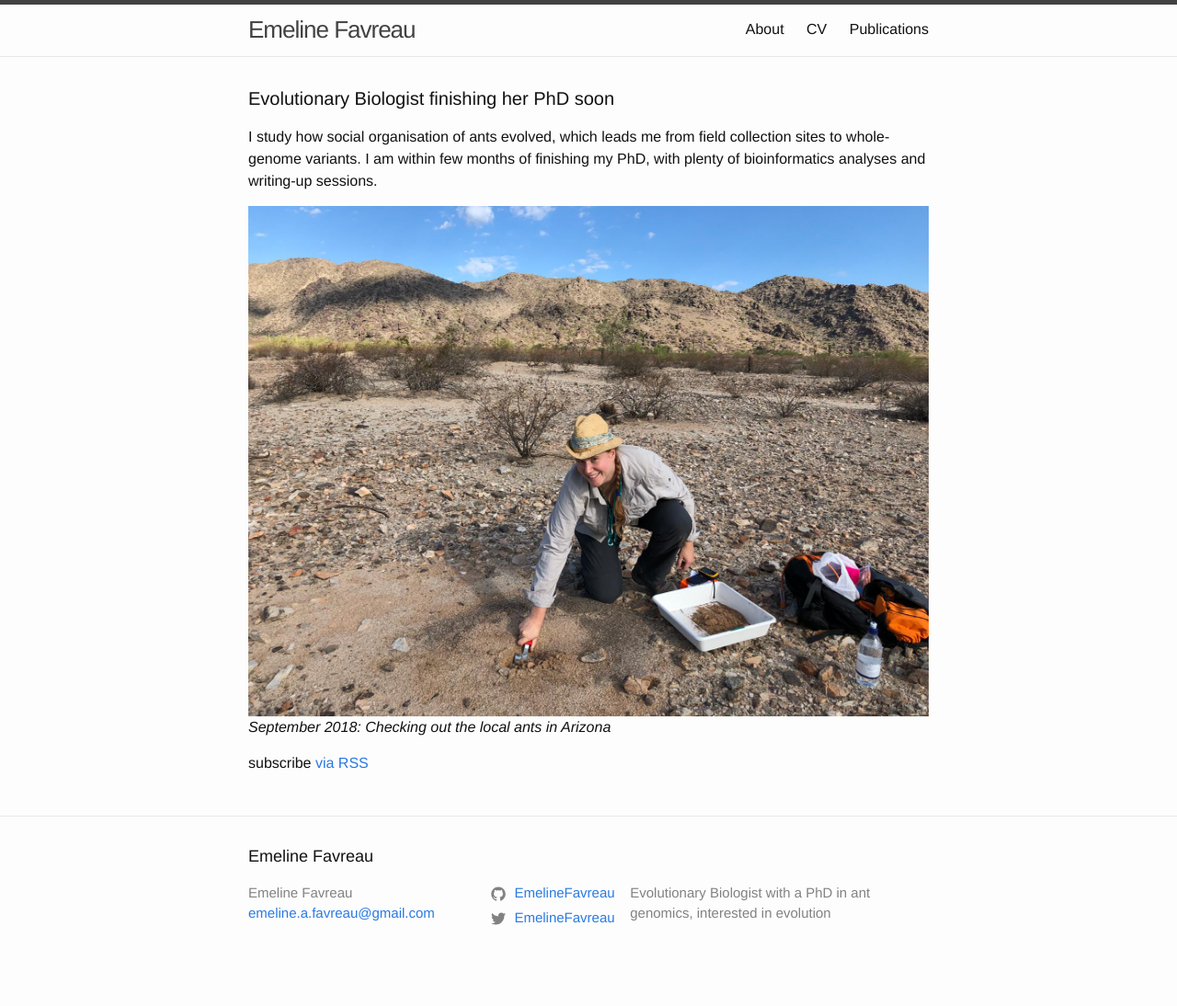
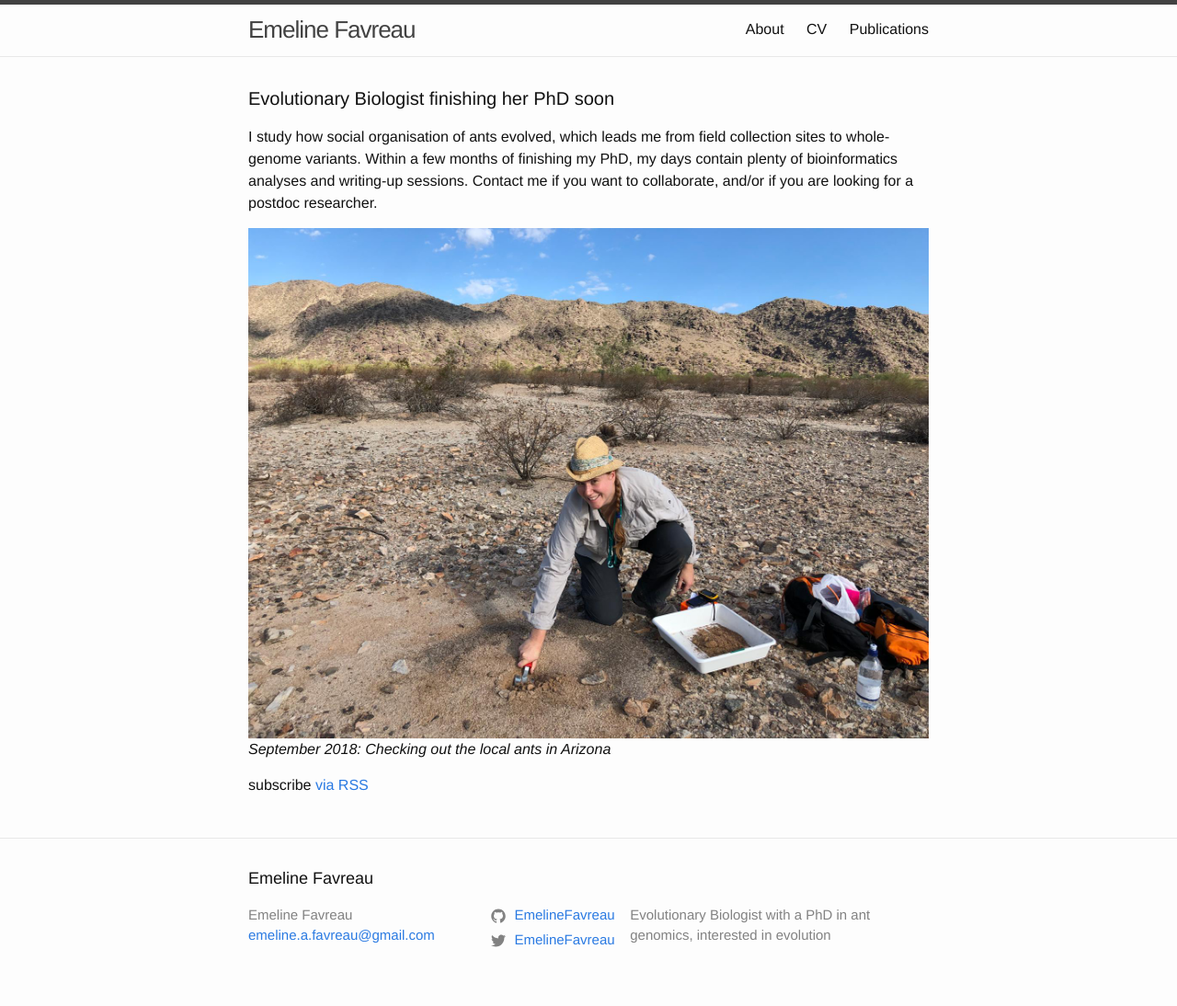
Before and after one commit to EmelineFavreau/EmelineFavreau.github.io, a Jekyll site: the page built from index.md, in a window 1280 px wide. Shown: the whole page at 92% size. Built offline with Jekyll 4.4.1, drawn with Linux system fonts in a browser that asks for light colours; before the commit the page ends 1070 px from its top, so only the background shows below that.

Commit message:
add info

```diff
--- a/index.md
+++ b/index.md
@@ -4,7 +4,7 @@
 # See: https://jekyllrb.com/docs/themes/#overriding-theme-defaults
 layout: home
 ---
-I study how social organisation of ants evolved, which leads me from field collection sites to whole-genome variants. I am within few months of finishing my PhD, with plenty of bioinformatics analyses and writing-up sessions.
+I study how social organisation of ants evolved, which leads me from field collection sites to whole-genome variants. Within a few months of finishing my PhD, my days contain plenty of bioinformatics analyses and writing-up sessions. Contact me if you want to collaborate, and/or if you are looking for a postdoc researcher.
 
 
 ![sampling ants in Arizona desert](assets/2018-09-25-south-mountain-park-fieldwork.jpeg)
--- a/sitemap.xml
+++ b/sitemap.xml
@@ -1,3 +1,5 @@
+<?xml version="1.0" encoding="UTF-8"?>
+
 <urlset xmlns="http://www.sitemaps.org/schemas/sitemap/0.9">
 
   <url>
```
Also changed, not shown: about.md (+1 -1 lines).
